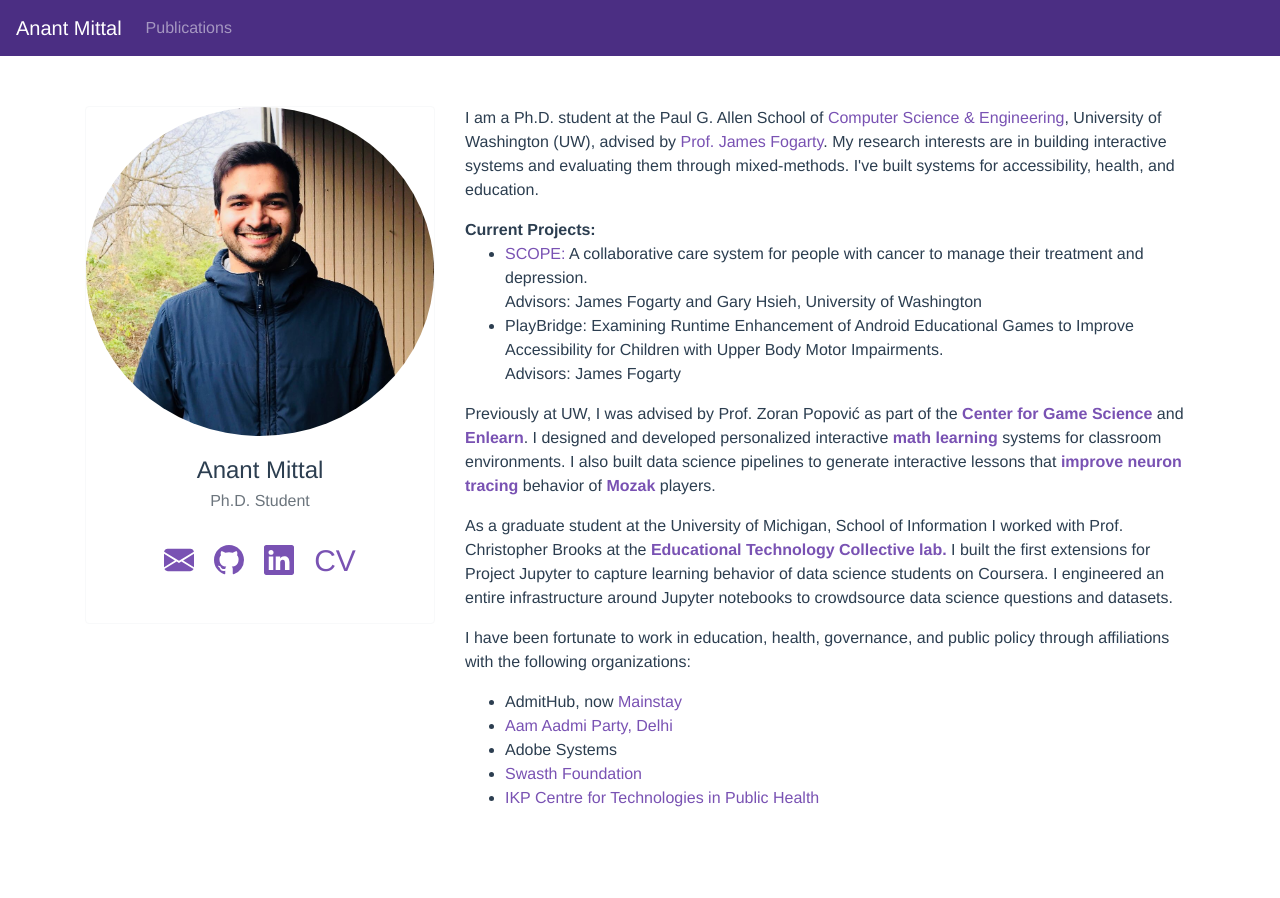
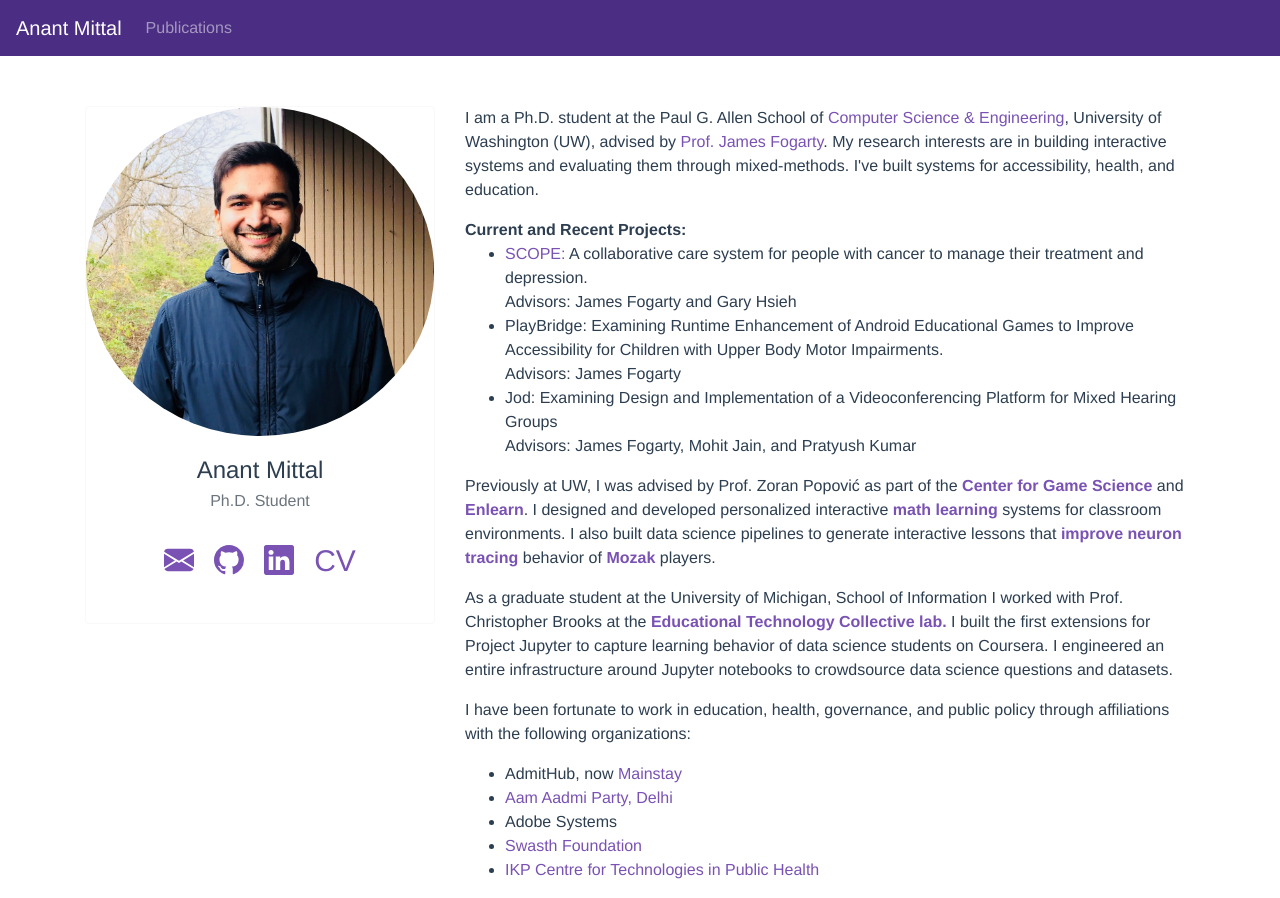
Before and after one commit to anantmittal/anantmittal.github.io, a Vue app: page /#/ in a window 1280 px wide. Before the commit the page ends 826 px from the top, so only its background shows below. Built offline with nearby package versions, Linux system fonts and the light colour scheme.

Commit message:
Updated About page with Jod

```diff
--- a/src/components/About.vue
+++ b/src/components/About.vue
@@ -11,7 +11,7 @@
             evaluating them through mixed-methods. I've built systems for
             accessibility, health, and education.
         </p>
-        <strong>Current Projects:</strong>
+        <strong>Current and Recent Projects:</strong>
 
         <ul>
             <li>
@@ -20,13 +20,19 @@
                 >
                 A collaborative care system for people with cancer to manage
                 their treatment and depression. <br />Advisors: James Fogarty
-                and Gary Hsieh, University of Washington
+                and Gary Hsieh
             </li>
 
             <li>
                 PlayBridge: Examining Runtime Enhancement of Android Educational
                 Games to Improve Accessibility for Children with Upper Body
                 Motor Impairments. <br />Advisors: James Fogarty
+            </li>
+
+            <li>
+                Jod: Examining Design and Implementation of a Videoconferencing
+                Platform for Mixed Hearing Groups <br />Advisors: James Fogarty,
+                Mohit Jain, and Pratyush Kumar
             </li>
 
             <!-- <li>
```
